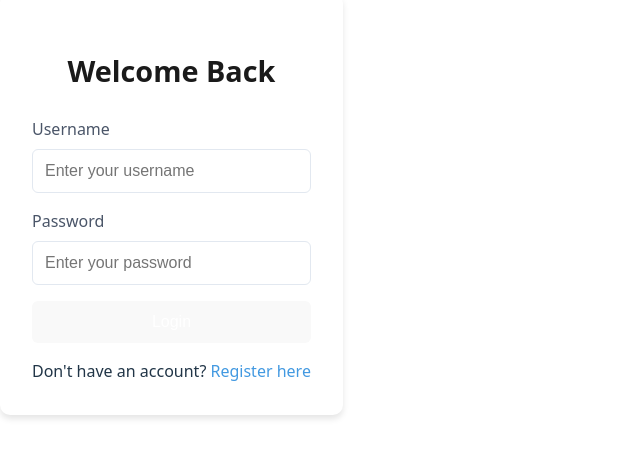
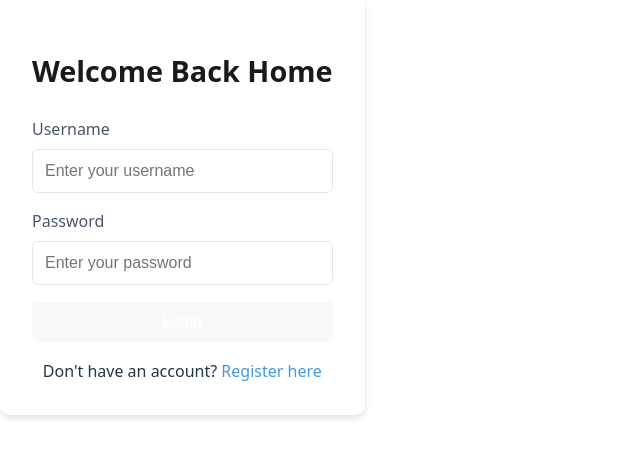
Before and after one commit to Vivek-Ramdurg/Test_deploy, a React (Vite) app in the folder frontend/: page /login in a window 1280 px wide. Shown: the part 196-654 px from the top of the page, without its empty margins (0-640 px from the left). Built offline with nearby package versions, Linux system fonts and the light colour scheme.

Commit message:
first deploy test

```diff
--- a/frontend/src/components/Dashboard.jsx
+++ b/frontend/src/components/Dashboard.jsx
@@ -43,7 +43,7 @@ function Dashboard() {
   return (
     <div className="dashboard-container">
       <div style={{ display: 'flex', justifyContent: 'space-between', alignItems: 'center', marginBottom: '2rem' }}>
-        <h2 className="form-title">Dashboard Main</h2>
+        <h2 className="form-title">Dashboard Main </h2>
         <button onClick={handleLogout} style={{ width: 'auto', padding: '0.5rem 1rem' }}>Logout</button>
       </div>
       <form onSubmit={handleSubmit}>
--- a/frontend/src/components/Login.jsx
+++ b/frontend/src/components/Login.jsx
@@ -25,7 +25,7 @@ function Login() {
 
   return (
     <div className="login-container">
-      <h2 className="form-title">Welcome Back</h2>
+      <h2 className="form-title">Welcome Back Home</h2>
       <form onSubmit={handleSubmit}>
         <div className="form-group">
           <label htmlFor="username">Username</label>
```
